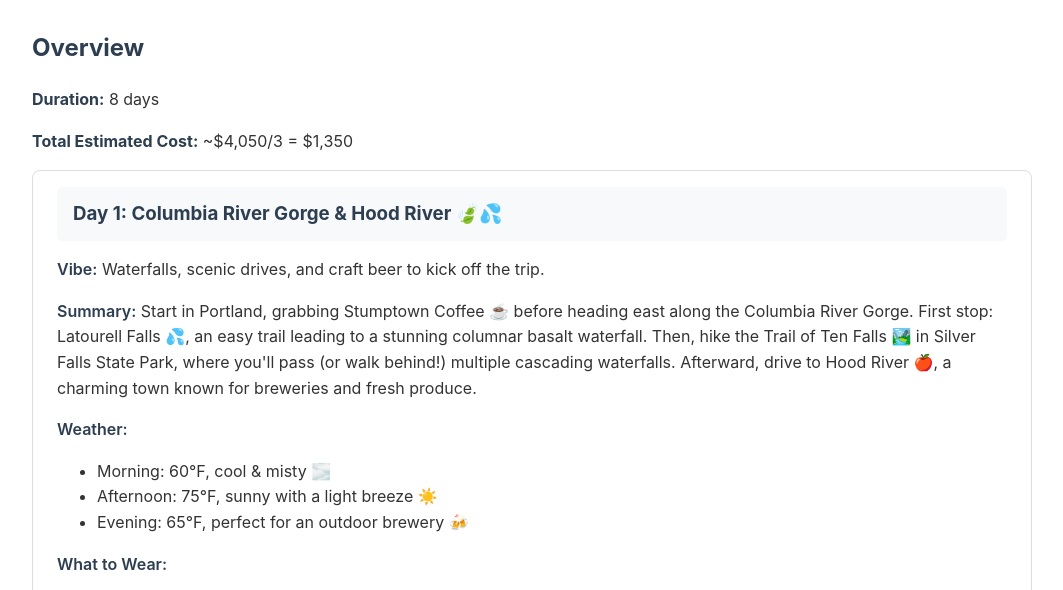
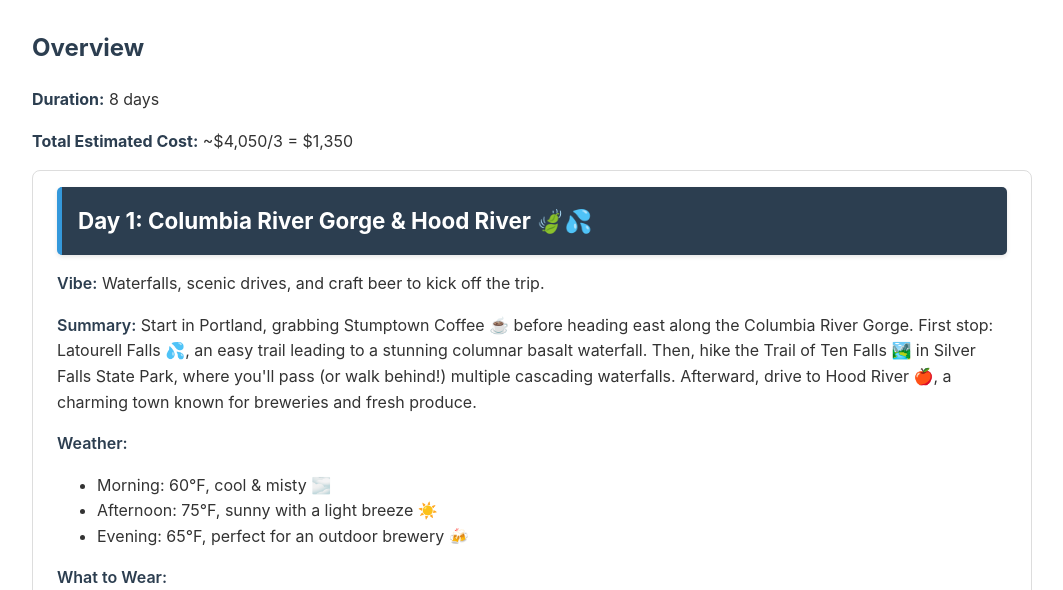
Before and after one commit to mikecerisano/oregontrip, a plain HTML site: page index.html in a window 1280 px wide. Shown: the part 145-735 px from the top of the page, without its empty margins (108-1171 px from the left). Drawn offline with Linux system fonts and the light colour scheme.

Commit message:
Update index.html

```diff
--- a/index.html
+++ b/index.html
@@ -59,14 +59,18 @@
             background: white;
         }
 
-            .day-card h3 {
-        color: var(--primary);
-        margin-top: 0; /* Remove top margin from title */
-        margin-bottom: 1rem; /* Add some space below the title */
-        padding: 0.75rem 1rem; /* Reduced padding */
-        background: var(--bg-light);
-        border-radius: 5px;
-    }
+.day-card h3 {
+    color: var(--primary);
+    margin-top: 0;
+    margin-bottom: 1rem;
+    padding: 1rem;
+    background: var(--primary); /* Darker background */
+    color: white; /* White text */
+    border-radius: 5px;
+    font-size: 1.4rem;
+    border-left: 5px solid var(--secondary); /* Accent border */
+    box-shadow: 0 2px 4px rgba(0,0,0,0.1); /* Subtle shadow */
+}
 
 
         .image-slider {
```
